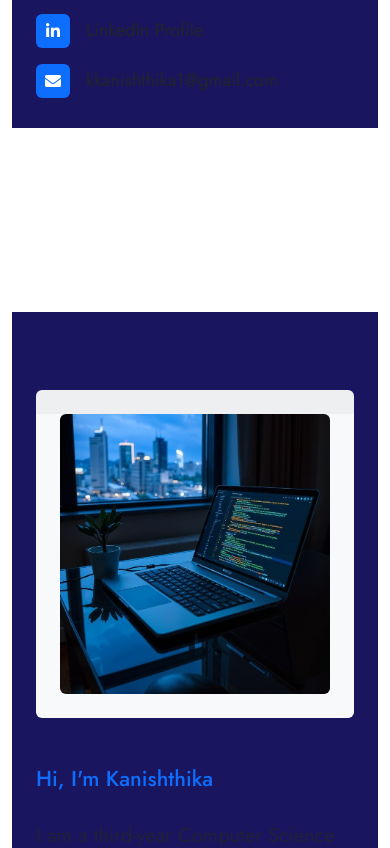
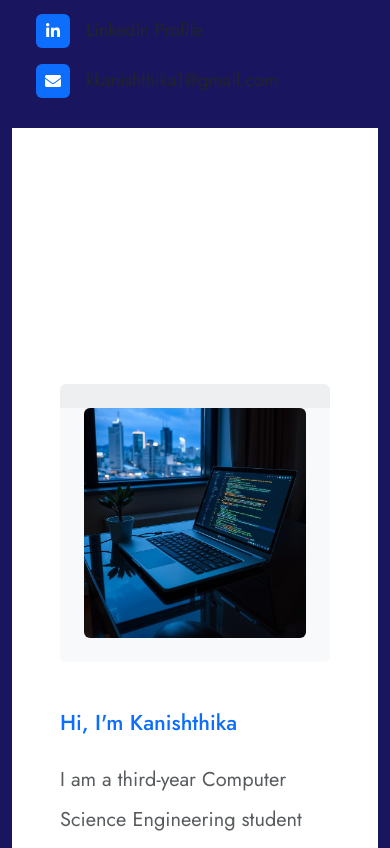
Before and after one commit to Kanishthika11/Kani_portfolio, a React (Vite) app: page / in a window 390 px wide. Shown: the part 804-1652 px from the top of the page. Built offline with nearby package versions, Linux system fonts and the light colour scheme; a web font is replaced by a local one.

Commit message:
g2 index.css

```diff
--- a/src/index.css
+++ b/src/index.css
@@ -758,42 +758,47 @@ body {
   }
 }
 
-/* Limit dark background only to left side panel on large screens */
-@media (min-width: 992px) {
+@media (max-width: 768px) {
+  .contact-header,
   .about-header,
   .education-header,
   .skills-header,
   .interest-header,
   .testimonial-header,
-  .portfolio-header,
-  .contact-header {
-    background-color: #021541;
-    color: #ffffff;
+  .portfolio-header {
+    width: 100% !important;
+    padding: 2rem !important;
+    text-align: center;
+    background-color: #ffffff !important;  /* Light background for readability */
+    color: #000000 !important;              /* Ensure text is dark for contrast */
   }
-}
 
-/* On small screens, use light background for all panels */
-@media (max-width: 991px) {
-  .about-header,
-  .education-header,
-  .skills-header,
-  .interest-header,
-  .testimonial-header,
-  .portfolio-header,
-  .contact-header {
+  .about-content,
+  .education-content,
+  .skills-content,
+  .interest-content,
+  .testimonial-content,
+  .portfolio-content,
+  .contact-content {
+    background-color: #ffffff !important;  /* Same light background */
+    color: #000000 !important;
+    padding: 1.5rem !important;
+  }
+
+  .container-fluid .row.g-0 {
+    flex-direction: column;
+  }
+
+  .sub-title,
+  .display-6,
+  .display-5 {
+    text-align: center !important;
+  }
+
+  .custom-left-panel {
     background-color: #ffffff !important;
     color: #000000 !important;
     padding: 2rem !important;
     text-align: center;
   }
-
-  /* Prevent global dark background leaking in mobile */
-  .container-fluid {
-    background-color: #ffffff !important;
-  }
-
-  /* Prevent left panel effect from affecting mobile layout */
-  .container-fluid::before {
-    display: none !important;
-  }
 }
```
